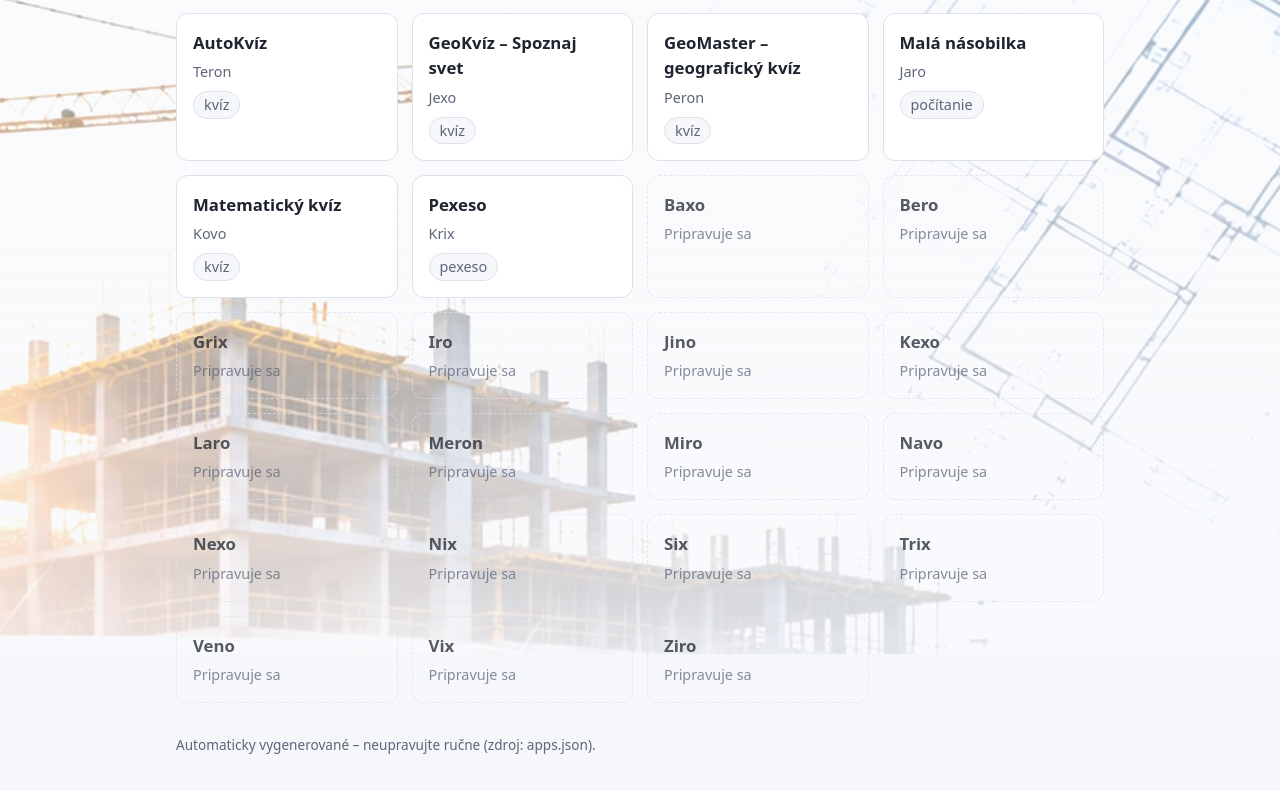
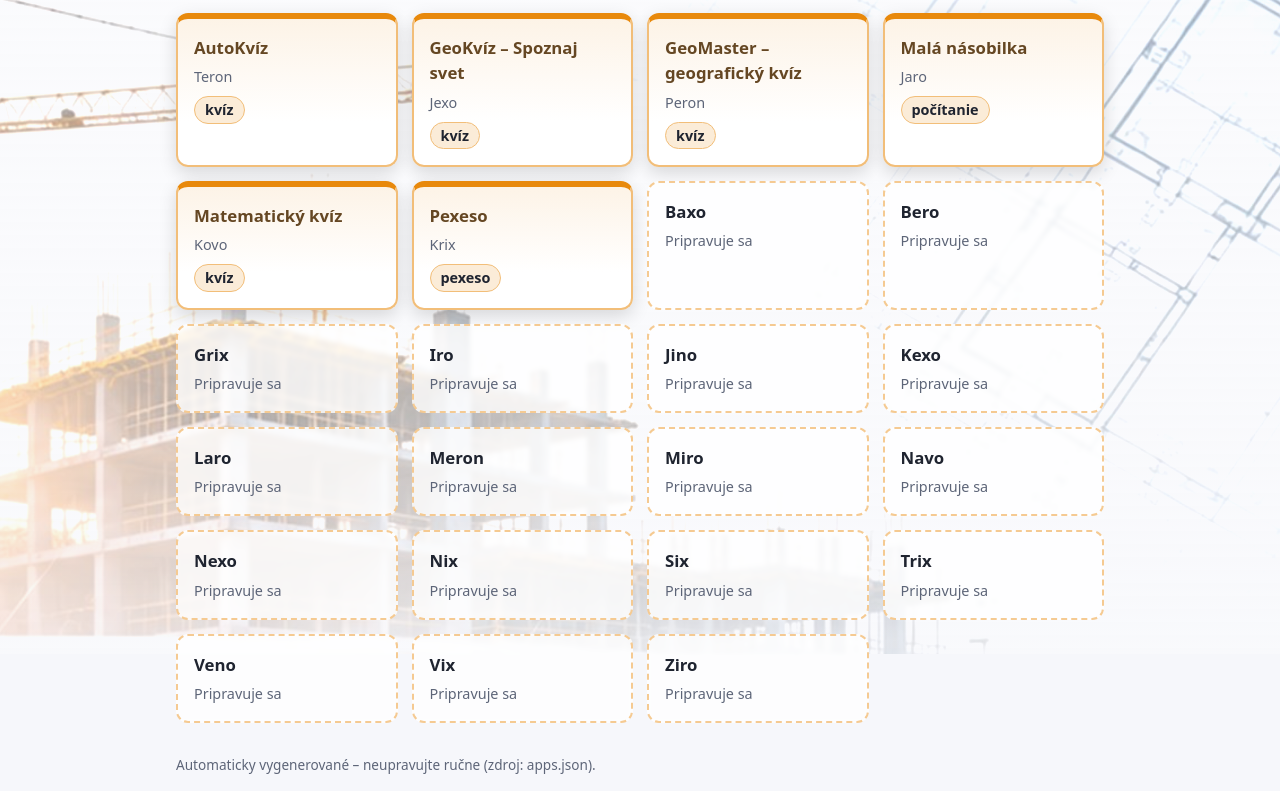
Before and after one commit to informatika-ke/ziacke-aplikacie, a website: page 2026-27/2a/index.html in a window 1280 px wide. Shown: the part 146-937 px from the top of the page. Drawn offline with Linux system fonts and the light colour scheme.

Commit message:
tlacidla

```diff
--- a/2026-27/2a/index.html
+++ b/2026-27/2a/index.html
@@ -7,7 +7,7 @@
   <title>2.A 2026-27 – Žiacke aplikácie</title>
   <link rel="stylesheet" href="../../assets/galeria.css">
 </head>
-<body class="s-pozadie" style="--pozadie:url('../../assets/pozadie-stavbari.jpg')">
+<body class="s-pozadie odbor-stavbari" style="--pozadie:url('../../assets/pozadie-stavbari.jpg')">
   <header>
     <nav class="crumbs"><a href="../../">Žiacke aplikácie</a> › <a href="../">2026-27</a></nav>
     <h1>Trieda 2.A</h1>
--- a/assets/galeria.css
+++ b/assets/galeria.css
@@ -109,3 +109,29 @@ body.s-pozadie::after { background: linear-gradient(var(--zavoj-hore), var(--zav
 @media (prefers-color-scheme: dark) {
   body.s-pozadie { --pozadie-jas: 1.2; --zavoj-hore: rgba(20,23,31,.6); --zavoj-dole: rgba(20,23,31,.84); }
 }
+/* karty na stránkach s fotkou na pozadí: farebný okraj, tieň a výraznejšie „pripravuje sa“; farba podľa odboru */
+body.s-pozadie { --ak: var(--accent); }
+body.odbor-stavbari { --ak: #e8890c; }
+body.odbor-architekti { --ak: #3b6fd8; }
+body.odbor-geodeti { --ak: #2e9d6a; }
+body.s-pozadie .card {
+  background: linear-gradient(180deg, color-mix(in srgb, var(--ak) 10%, var(--card)), var(--card) 70%);
+  border: 2px solid color-mix(in srgb, var(--ak) 55%, var(--card));
+  border-top: 6px solid var(--ak);
+  box-shadow: 0 6px 18px rgba(0,0,0,.14);
+  transition: transform .15s, box-shadow .15s;
+}
+body.s-pozadie .card:hover, body.s-pozadie .card:focus-visible { border-color: var(--ak); border-top-color: var(--ak); transform: translateY(-3px); box-shadow: 0 10px 24px rgba(0,0,0,.22); }
+body.s-pozadie .card strong { color: color-mix(in srgb, var(--ak) 35%, var(--text)); }
+body.s-pozadie .tag { background: color-mix(in srgb, var(--ak) 16%, var(--card)); border-color: color-mix(in srgb, var(--ak) 55%, var(--card)); color: var(--text); font-weight: 600; }
+body.s-pozadie .card.placeholder {
+  background: color-mix(in srgb, var(--card) 78%, transparent);
+  border: 2px dashed color-mix(in srgb, var(--ak) 45%, var(--card));
+  border-top: 2px dashed color-mix(in srgb, var(--ak) 45%, var(--card));
+  box-shadow: none;
+  opacity: 1;
+  backdrop-filter: blur(2px);
+}
+body.s-pozadie .card.placeholder strong { color: var(--text); }
+body.s-pozadie .card.placeholder:hover, body.s-pozadie .card.placeholder:focus-visible { border-style: solid; border-color: var(--ak); }
+body.s-pozadie header h1, body.s-pozadie main > h2 { text-shadow: 0 1px 8px color-mix(in srgb, var(--bg) 90%, transparent); }
--- a/tools/build.mjs
+++ b/tools/build.mjs
@@ -170,7 +170,7 @@ if (errors.length) {
 }
 
 // ---------- generovanie stránok ----------
-function page({ depth, title, crumbs, heading, lead, body, pozadie = '' }) {
+function page({ depth, title, crumbs, heading, lead, body, pozadie = '', odbor = '' }) {
   const up = '../'.repeat(depth);
   const nav = crumbs.length
     ? `<nav class="crumbs">${crumbs.map((c) => `<a href="${c.href}">${esc(c.text)}</a>`).join(' › ')}</nav>`
@@ -184,7 +184,7 @@ function page({ depth, title, crumbs, heading, lead, body, pozadie = '' }) {
   <title>${esc(title)}</title>
   <link rel="stylesheet" href="${up}assets/galeria.css">
 </head>
-<body${pozadie ? ` class="s-pozadie" style="--pozadie:url('${pozadie}')"` : ''}>
+<body${pozadie ? ` class="s-pozadie${odbor && /^[a-z0-9-]+$/.test(odbor) ? " odbor-" + odbor : ""}" style="--pozadie:url('${pozadie}')"` : ''}>
   <header>
     ${nav}
     <h1>${esc(heading)}</h1>
@@ -291,6 +291,7 @@ for (const y of years) {
         heading: `Trieda ${label}`,
         lead: `Školský rok ${y} · ${countText(list)}`,
         pozadie: pozadieTriedy(k, '../../assets/', y),
+        odbor: pozadiaTried[k] || '',
         body: `    <ul class="grid">\n${list.map(appCard).join('\n')}\n    </ul>`,
       })
     );
```
Also changed, not shown: 2026-27/2b/index.html (+1 -1 lines), 2026-27/2c/index.html (+1 -1 lines), 2026-27/2d/index.html (+1 -1 lines), 2026-27/2g/index.html (+1 -1 lines).
